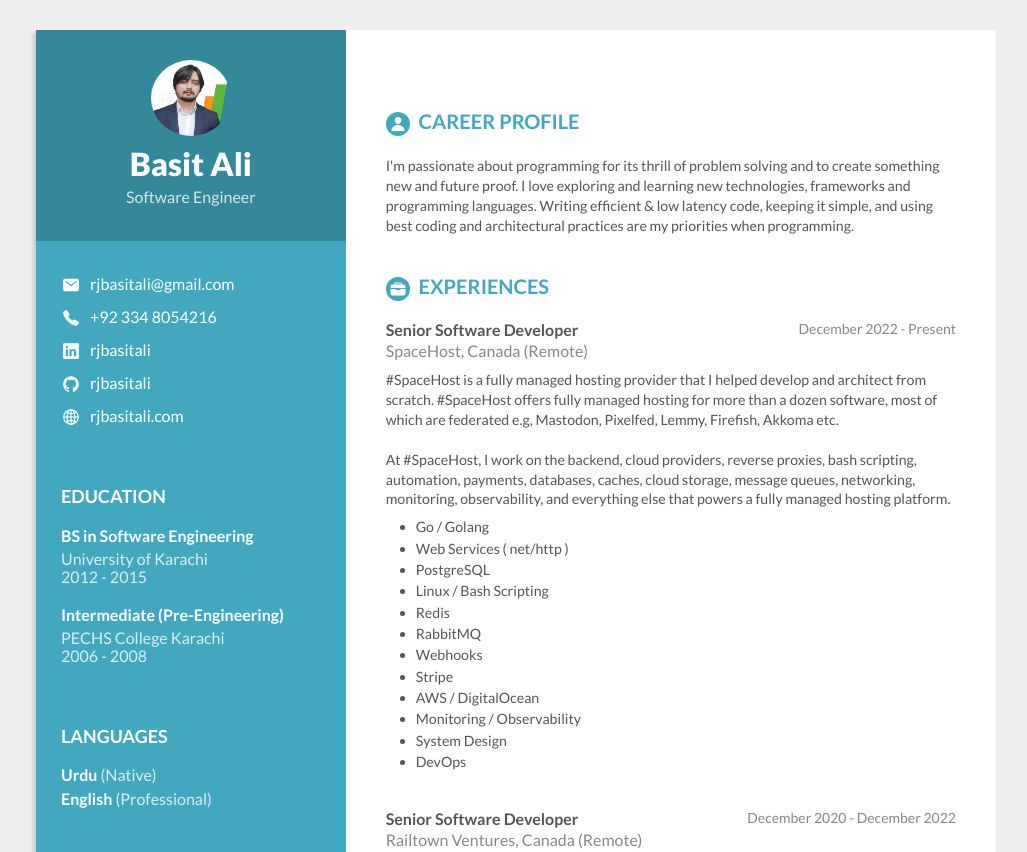
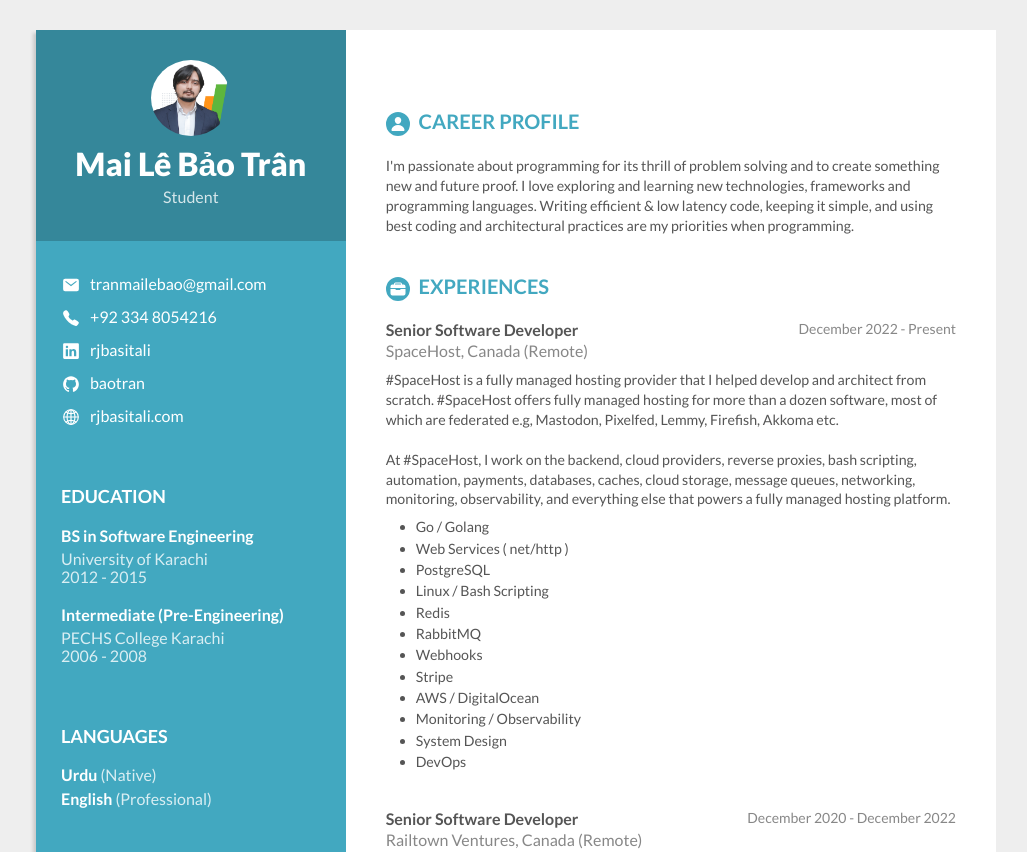
Before and after one commit to tranmai31231020941-pixel/baotran.github.io, a plain HTML site: page index.html in a window 1280 px wide. Shown: the top 852 px of the page, without its empty margins (124-1151 px from the left). Drawn offline with nearby package versions, Linux system fonts and the light colour scheme.

Commit message:
Update index.html

```diff
--- a/index.html
+++ b/index.html
@@ -1,7 +1,7 @@
 <!DOCTYPE html>
 <html lang="en">
     <head>
-        <title>Basit Ali - Resume</title>
+        <title>Mai Lê Bảo Trân - Resume</title>
         <link rel="stylesheet" type="text/css" href="vendors/css/normalize.css">
         <link rel="stylesheet" type="text/css" href="vendors/css/grid.css">
         <link rel="stylesheet" type="text/css" href="resources/css/style.css">
@@ -24,13 +24,13 @@
             <div class="col span-1-of-3 personal">
                 <div class="personal-header">
                     <img src="resources/img/profile_pic2.png" alt="Profile picture">
-                    <h1>Basit Ali</h1>
-                    <p>Software Engineer</p>
+                    <h1>Mai Lê Bảo Trân</h1>
+                    <p>Student</p>
                 </div>
                 <div class="personal-details">
                     <div class="personal-info">
                         <ion-icon name="mail"></ion-icon>
-                        <a href="mailto:rjbasitali@gmail.com" target="_blank">rjbasitali@gmail.com</a>
+                        <a href="mailto:tranmailebao@gmail.com" target="_blank">tranmailebao@gmail.com</a>
                     </div>
                     <div class="personal-info">
                         <ion-icon name="call"></ion-icon>
@@ -42,7 +42,7 @@
                     </div>
                     <div class="personal-info">
                         <ion-icon name="logo-github"></ion-icon>
-                        <a href="https://github.com/rjbasitali" target="_blank">rjbasitali</a>
+                        <a href="https://github.com/baotran" target="_blank">baotran</a>
                     </div>
                     <div class="personal-info">
                         <ion-icon name="globe-outline"></ion-icon>
```
